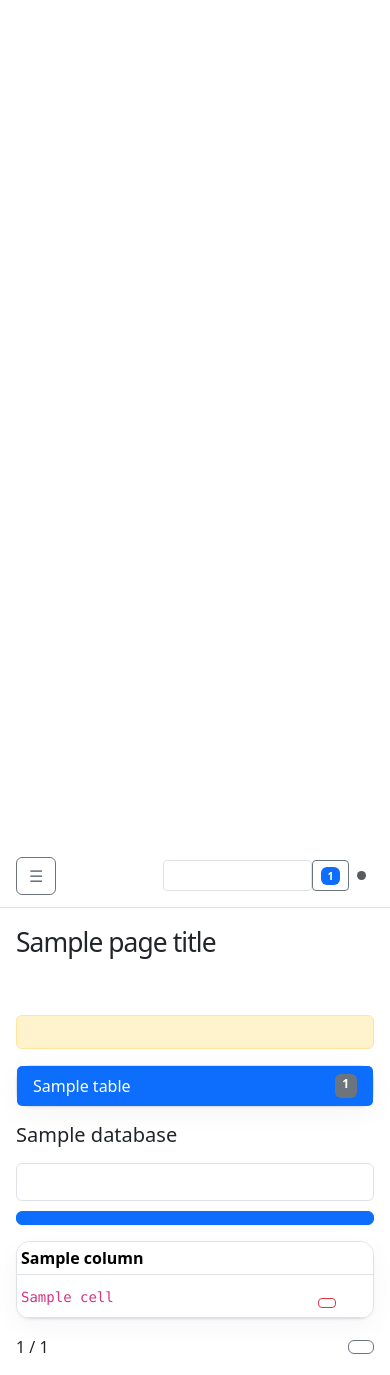
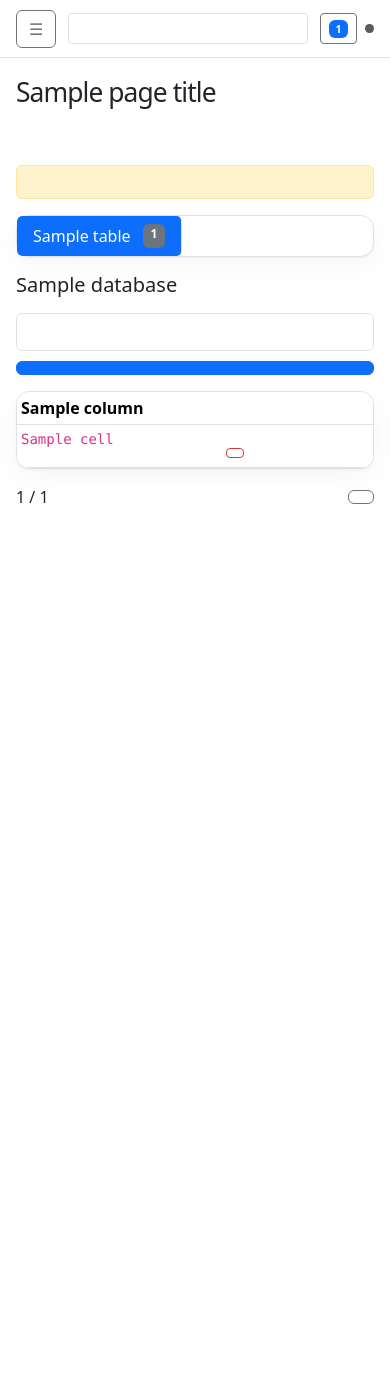
Before and after one commit to tie-infra/diskovod, a Python web app: template diskovod/templates/database.html in a window 390 px wide. After the commit the page ends 504 px from the top, so only its background shows below. Run offline with Jinja, Linux system fonts and the light colour scheme; the template is opened without the code that fills it: most values are stand-ins (such as "Sample title", 1, 10 or a date in 2020).

Commit message:
Polish responsive admin interface

```diff
--- a/diskovod/static/style.css
+++ b/diskovod/static/style.css
@@ -188,6 +198,7 @@ body {
   z-index: 1020;
   display: flex;
   align-items: center;
+  gap: 0.75rem;
   min-height: 64px;
   padding: 0.75rem clamp(1rem, 3vw, 2rem);
   border-bottom: 1px solid var(--bs-border-color);
@@ -196,7 +207,14 @@ body {
 }
 
 .topbar-search {
+  flex: 0 1 22rem;
   width: min(22rem, 38vw);
+  min-width: 8rem;
+  margin-left: auto;
+}
+
+.topbar-status {
+  flex: 0 0 auto;
 }
 
 .sidebar-toggle {
@@ -210,7 +228,9 @@ body {
 }
 
 .page-heading {
+  min-width: 0;
   margin-bottom: 1.5rem;
+  overflow-wrap: anywhere;
 }
 
 .page-heading h1 {
@@ -237,6 +257,36 @@ body {
   box-shadow: 0 1px 2px rgb(0 0 0 / 5%), 0 8px 28px rgb(0 0 0 / 4%);
 }
 
+.card-body,
+.card-header,
+.list-group-item {
+  min-width: 0;
+}
+
+.card-body > .d-flex:first-child h2,
+.card-body > .d-flex:first-child h3 {
+  margin-bottom: 0;
+}
+
+.card form label:not(.form-check) {
+  display: grid;
+  gap: 0.35rem;
+}
+
+.card .badge,
+.list-group-item .badge {
+  flex-shrink: 0;
+  max-width: 100%;
+  overflow: hidden;
+  text-overflow: ellipsis;
+}
+
+.card code,
+.list-group-item code {
+  overflow-wrap: anywhere;
+  word-break: break-word;
+}
+
 article.card {
   padding: 0;
 }
@@ -250,6 +300,21 @@ article.card {
   padding: 1rem 1.2rem;
   border-bottom: 1px solid var(--bs-border-color);
   background: transparent;
+}
+
+.card-header.d-flex,
+.card-body.d-flex,
+.card-body > .d-flex,
+.list-group-item.d-flex {
+  flex-wrap: wrap;
+  gap: 0.75rem;
+}
+
+.card-header.d-flex > :first-child,
+.card-body.d-flex > :first-child,
+.card-body > .d-flex > :first-child,
+.list-group-item.d-flex > :first-child {
+  min-width: 0;
 }
 
 .metric-grid {
@@ -337,10 +402,20 @@ article.card {
 }
 
 .filter-bar {
-  display: grid;
-  grid-template-columns: minmax(12rem, 1fr) minmax(10rem, 14rem) auto;
+  display: flex;
+  flex-wrap: wrap;
+  align-items: stretch;
   gap: 0.65rem;
   margin-bottom: 1rem;
+}
+
+.filter-bar > :not(button, [type="hidden"]) {
+  flex: 1 1 12rem;
+  min-width: 0;
+}
+
+.filter-bar > button {
+  flex: 0 0 auto;
 }
 
 .chat-list {
@@ -559,7 +666,25 @@ pre {
   align-items: start;
 }
 
+.database-layout .table th {
+  white-space: nowrap;
+}
+
+.database-layout .table td {
+  min-width: 6rem;
+  max-width: 32rem;
+  vertical-align: top;
+}
+
+.database-layout .table td code {
+  display: block;
+  white-space: pre-wrap;
+  overflow-wrap: anywhere;
+  word-break: normal;
+}
+
 .status-dot {
+  flex: 0 0 auto;
   width: 0.55rem;
   height: 0.55rem;
   border-radius: 50%;
@@ -627,29 +756,95 @@ pre {
   .messages {
     max-height: none;
   }
+
+  .database-tables .list-group {
+    display: flex;
+    flex-direction: row;
+    overflow-x: auto;
+  }
+
+  .database-tables .list-group-item {
+    flex: 0 0 auto;
+    width: auto;
+    gap: 0.75rem;
+    border-right: 1px solid var(--bs-border-color);
+    border-bottom: 0;
+    white-space: nowrap;
+  }
+}
+
+@media (max-width: 1199.98px) {
+  .automation-status-copy {
+    display: none;
+  }
+}
+
+@media (max-width: 767.98px) {
+  .settings-grid {
+    grid-template-columns: minmax(0, 1fr);
+  }
+}
+
+@media (min-width: 992px) {
+  .sidebar {
+    position: sticky;
+    top: 0;
+  }
 }
 
 @media (max-width: 575.98px) {
+  .topbar {
+    min-height: 58px;
+    padding: 0.6rem 1rem;
+  }
+
+  .topbar-search {
+    flex: 1 1 auto;
+    width: auto;
+    min-width: 0;
+    margin-left: 0;
+  }
+
   .main-content {
     padding: 1rem;
   }
 
-  .metric-grid,
+  .subnav.nav {
+    display: grid;
+    grid-template-columns: repeat(2, minmax(0, 1fr));
+    gap: 0.35rem;
+    overflow: visible;
+  }
+
+  .subnav .nav-link {
+    min-width: 0;
+    padding-right: 0.6rem;
+    padding-left: 0.6rem;
+    overflow-wrap: anywhere;
+    text-align: center;
+    white-space: normal;
+  }
+
   .settings-grid,
   .form-grid,
-  .check-grid,
-  .summary-grid,
-  .filter-bar {
+  .check-grid {
     grid-template-columns: 1fr;
   }
 
-  .message {
+  .filter-bar > :not([type="hidden"]) {
+    flex-basis: 100%;
+    width: 100%;
+  }
+
+  .message,
+  .chat-message {
     max-width: 92%;
   }
 }
 
 .pagination-bar {
   display: flex;
+  flex-wrap: wrap;
   align-items: center;
   justify-content: center;
   gap: 0.75rem;
--- a/diskovod/templates/attachments.html
+++ b/diskovod/templates/attachments.html
@@ -1,7 +1,7 @@
 {% extends "base.html" %}
 {% block content %}
-<nav class="subnav nav nav-pills"><a class="nav-link" href="/knowledge/memories">{{ t("memories_title") }}</a><a class="nav-link active" href="/knowledge/attachments">{{ t("attachments_diagnostics_title") }}</a></nav>
-<form class="filter-bar" method="get"><input class="form-control" type="search" name="q" value="{{ attachments.query }}" placeholder="{{ t('search') }}"><input class="form-control" name="channel_id" value="{{ attachments.channel_id }}" placeholder="{{ t('conversation') }}"><input class="form-control" name="media_type" value="{{ attachments.media_type }}" placeholder="{{ t('type') }}"><button class="btn btn-primary">{{ t("search") }}</button></form>
+<nav class="subnav nav nav-pills" aria-label="{{ t('knowledge') }}"><a class="nav-link" href="/knowledge/memories">{{ t("memories_title") }}</a><a class="nav-link active" href="/knowledge/attachments" aria-current="page">{{ t("attachments_diagnostics_title") }}</a></nav>
+<form class="filter-bar" method="get"><input class="form-control" type="search" name="q" value="{{ attachments.query }}" placeholder="{{ t('search') }}" aria-label="{{ t('search') }}"><input class="form-control" name="channel_id" value="{{ attachments.channel_id }}" placeholder="{{ t('conversation') }}" aria-label="{{ t('conversation') }}"><input class="form-control" name="media_type" value="{{ attachments.media_type }}" placeholder="{{ t('type') }}" aria-label="{{ t('type') }}"><button class="btn btn-primary">{{ t("search") }}</button></form>
 <div class="card table-responsive"><table class="table align-middle mb-0"><thead><tr><th>{{ t("conversation") }}</th><th>{{ t("attachment") }}</th><th>{{ t("type") }}</th><th>{{ t("size") }}</th></tr></thead><tbody>{% for item in attachments["items"] %}<tr><td><a href="/chats/{{ item.channel_id }}">{{ item.channel_id }}</a></td><td><a href="/chats/{{ item.channel_id }}#message-{{ item.message_id }}">{{ item.filename }}</a></td><td>{{ item.media_type }}</td><td>{{ item.size }}</td></tr>{% else %}<tr><td colspan="4" class="empty-state">{{ t("no_runtime_records") }}</td></tr>{% endfor %}</tbody></table></div>
 {% if attachments.previous_offset is not none or attachments.next_offset is not none %}<nav class="pagination-bar" aria-label="{{ t('pagination') }}">{% if attachments.previous_offset is not none %}<a class="btn btn-outline-secondary" href="/knowledge/attachments?q={{ attachments.query|urlencode }}&channel_id={{ attachments.channel_id|urlencode }}&media_type={{ attachments.media_type|urlencode }}&offset={{ attachments.previous_offset }}">{{ t("previous") }}</a>{% endif %}<span>{{ attachments.offset + 1 }}–{{ [attachments.offset + attachments["items"]|length, attachments.total]|min }} / {{ attachments.total }}</span>{% if attachments.next_offset is not none %}<a class="btn btn-outline-secondary" href="/knowledge/attachments?q={{ attachments.query|urlencode }}&channel_id={{ attachments.channel_id|urlencode }}&media_type={{ attachments.media_type|urlencode }}&offset={{ attachments.next_offset }}">{{ t("next") }}</a>{% endif %}</nav>{% endif %}
 {% endblock %}
--- a/diskovod/templates/base.html
+++ b/diskovod/templates/base.html
@@ -34,36 +34,36 @@
     <div class="admin-layout">
       <aside class="sidebar offcanvas-lg offcanvas-start" tabindex="-1" id="admin-sidebar" aria-label="{{ t('admin_navigation') }}">
         <div class="offcanvas-header">
-          <div class="brand">
+          <a class="brand" href="/" aria-label="{{ t('overview') }}">
             <span class="brand-mark" aria-hidden="true">◉</span>
             <span>Diskovod</span>
-          </div>
+          </a>
           <button class="btn-close d-lg-none" type="button" data-bs-dismiss="offcanvas" data-bs-target="#admin-sidebar" aria-label="{{ t('close') }}"></button>
         </div>
         <div class="offcanvas-body d-block"><nav class="nav nav-pills flex-column gap-1">
           <a class="nav-link {{ 'active' if active_section == 'overview' }}" href="/" {{ 'aria-current="page"'|safe if active_section == 'overview' }}>
-            <span aria-hidden="true">⌂</span> {{ t("overview") }}
+            <span class="nav-icon" aria-hidden="true">⌂</span> {{ t("overview") }}
           </a>
           <a class="nav-link {{ 'active' if active_section == 'inbox' }}" href="/inbox" {{ 'aria-current="page"'|safe if active_section == 'inbox' }}>
-            <span aria-hidden="true">◎</span> {{ t("inbox") }}
+            <span class="nav-icon" aria-hidden="true">◎</span> {{ t("inbox") }}
             <span class="badge text-bg-danger ms-auto" data-inbox-indicator {{ 'hidden' if not inbox_count }}>{{ inbox_count }}</span>
           </a>
           <a class="nav-link {{ 'active' if active_section == 'chats' }}" href="/chats" {{ 'aria-current="page"'|safe if active_section == 'chats' }}>
-            <span aria-hidden="true">◌</span> {{ t("chats") }}
+            <span class="nav-icon" aria-hidden="true">◌</span> {{ t("chats") }}
           </a>
           <a class="nav-link {{ 'active' if active_section == 'activity' }}" href="/activity/runs" {{ 'aria-current="page"'|safe if active_section == 'activity' }}>
-            <span aria-hidden="true">⌁</span> {{ t("activity") }}
+            <span class="nav-icon" aria-hidden="true">⌁</span> {{ t("activity") }}
           </a>
           <a class="nav-link {{ 'active' if active_section == 'knowledge' }}" href="/knowledge/memories" {{ 'aria-current="page"'|safe if active_section == 'knowledge' }}>
-            <span aria-hidden="true">◇</span> {{ t("knowledge") }}
+            <span class="nav-icon" aria-hidden="true">◇</span> {{ t("knowledge") }}
           </a>
           <div class="nav-heading">{{ t("settings") }}</div>
           <a class="nav-link {{ 'active' if active_section == 'settings' }}" href="/settings/connections" {{ 'aria-current="page"'|safe if active_section == 'settings' }}>
-            <span aria-hidden="true">⚙</span> {{ t("settings") }}
+            <span class="nav-icon" aria-hidden="true">⚙</span> {{ t("settings") }}
           </a>
           <div class="nav-heading">{{ t("system") }}</div>
           <a class="nav-link {{ 'active' if active_section == 'system' }}" href="/system/diagnostics" {{ 'aria-current="page"'|safe if active_section == 'system' }}>
-            <span aria-hidden="true">⋯</span> {{ t("system") }}
+            <span class="nav-icon" aria-hidden="true">⋯</span> {{ t("system") }}
           </a>
         </nav></div>
       </aside>
@@ -72,16 +72,16 @@
           <button class="btn btn-outline-secondary sidebar-toggle" type="button" data-bs-toggle="offcanvas" data-bs-target="#admin-sidebar" aria-controls="admin-sidebar">
             <span aria-hidden="true">☰</span><span class="visually-hidden">{{ t("admin_navigation") }}</span>
           </button>
-          <form class="topbar-search ms-auto" method="get" action="/search" role="search">
+          <form class="topbar-search" method="get" action="/search" role="search">
             <label class="visually-hidden" for="global-search">{{ t("search") }}</label>
             <input id="global-search" class="form-control form-control-sm" type="search" name="q" value="{{ query|default('') }}" placeholder="{{ t('search') }}" minlength="2">
           </form>
-          <div class="d-flex align-items-center gap-2">
-            <a class="btn btn-sm btn-outline-secondary" href="/activity/jobs" data-job-indicator role="status" aria-live="polite">
-              {{ t("jobs") }} <span class="badge text-bg-primary">{{ active_job_count }}</span>
+          <div class="topbar-status d-flex align-items-center gap-2" aria-label="{{ t('automation_enabled') if automation_settings.enabled else t('automation_disabled') }}" title="{{ t('automation_enabled') if automation_settings.enabled else t('automation_disabled') }}">
+            <a class="btn btn-sm btn-outline-secondary" href="/activity/jobs" data-job-indicator>
+              {{ t("jobs") }} <span class="badge text-bg-primary" aria-live="polite">{{ active_job_count }}</span>
             </a>
             <span class="status-dot {{ 'is-on' if automation_settings.enabled }}" aria-hidden="true"></span>
-            <span class="small text-body-secondary">
+            <span class="automation-status-copy small text-body-secondary">
               {{ t("automation_enabled") if automation_settings.enabled else t("automation_disabled") }}
             </span>
           </div>
--- a/diskovod/templates/chats.html
+++ b/diskovod/templates/chats.html
@@ -1,8 +1,8 @@
 {% extends "base.html" %}
 {% block content %}
 <form class="filter-bar" method="get">
-  <input class="form-control" type="search" name="q" value="{{ chats.query }}" placeholder="{{ t('search') }}">
-  <select class="form-select" name="state">
+  <input class="form-control" type="search" name="q" value="{{ chats.query }}" placeholder="{{ t('search') }}" aria-label="{{ t('search') }}">
+  <select class="form-select" name="state" aria-label="{{ t('status') }}">
     <option value="">{{ t("all") }}</option>
     {% for state in ("autonomous", "shared", "on_invocation", "manual", "draft", "paused", "snoozed", "escalated", "failed") %}<option value="{{ state }}" {{ 'selected' if chats.state == state }}>{{ t("interaction_preset_" ~ state) if state in ("autonomous", "shared", "on_invocation", "manual", "draft") else t("availability_paused") if state == "paused" else t(state if state != "failed" else "failed_recently") }}</option>{% endfor %}
   </select>
--- a/diskovod/templates/database.html
+++ b/diskovod/templates/database.html
@@ -20,7 +20,7 @@
     </div>
     <form class="filter-bar" method="get">
       <input type="hidden" name="table" value="{{ database.name }}">
-      <input class="form-control" type="search" name="q" value="{{ database.query }}" placeholder="{{ t('search_columns') }}">
+      <input class="form-control" type="search" name="q" value="{{ database.query }}" placeholder="{{ t('search_columns') }}" aria-label="{{ t('search_columns') }}">
       <button class="btn btn-primary">{{ t("search") }}</button>
     </form>
     <div class="card table-responsive">
--- a/diskovod/templates/escalation.html
+++ b/diskovod/templates/escalation.html
@@ -1,5 +1,5 @@
 {% extends "base.html" %}
-{% block breadcrumbs %}<nav aria-label="{{ t('pagination') }}"><a href="/inbox">{{ t("inbox") }}</a> / {{ detail.conversation.peer_name or detail.escalation.channel_id }}</nav>{% endblock %}
+{% block breadcrumbs %}<nav aria-label="{{ t('inbox') }}"><a href="/inbox">{{ t("inbox") }}</a> / {{ detail.conversation.peer_name or detail.escalation.channel_id }}</nav>{% endblock %}
 {% block subtitle %}<p class="text-body-secondary">{{ t("reason_" ~ detail.escalation.reason) }}</p>{% endblock %}
 {% block content %}
 <div class="chat-layout">
--- a/diskovod/templates/inbox.html
+++ b/diskovod/templates/inbox.html
@@ -6,7 +6,7 @@
   <article class="card border-warning"><div class="card-body">
     <div class="d-flex justify-content-between"><h2 class="h5">{{ t("captcha_requests") }}</h2><span class="badge text-bg-warning">{{ challenge.expires_in_seconds }}s</span></div>
     <p>{{ t("captcha_help", service=challenge.service, seconds=challenge.expires_in_seconds) }}</p>
-    <form method="post" action="/discord/captcha/{{ challenge.id }}" class="d-flex gap-2"><label class="visually-hidden" for="captcha-{{ challenge.id }}">{{ t("captcha_solution") }}</label><input id="captcha-{{ challenge.id }}" class="form-control" name="solution" required placeholder="{{ t('captcha_solution') }}"><button class="btn btn-primary">{{ t("submit_captcha") }}</button></form>
+    <form method="post" action="/discord/captcha/{{ challenge.id }}" class="d-flex flex-wrap gap-2"><label class="visually-hidden" for="captcha-{{ challenge.id }}">{{ t("captcha_solution") }}</label><input id="captcha-{{ challenge.id }}" class="form-control flex-grow-1" name="solution" required placeholder="{{ t('captcha_solution') }}"><button class="btn btn-primary">{{ t("submit_captcha") }}</button></form>
   </div></article>
   {% endfor %}
   {% for problem in connection_errors %}
--- a/diskovod/templates/jobs.html
+++ b/diskovod/templates/jobs.html
@@ -1,7 +1,7 @@
 {% extends "base.html" %}
 {% block content %}
-<nav class="subnav nav nav-pills"><a class="nav-link" href="/activity/runs">{{ t("runs") }}</a><a class="nav-link active" href="/activity/jobs">{{ t("jobs") }}</a></nav>
-<form class="filter-bar" method="get"><select class="form-select" name="job_status"><option value="">{{ t("all") }}</option>{% for status in ("queued","running","cancellation_requested","succeeded","failed","cancelled") %}<option value="{{ status }}" {{ 'selected' if jobs.status == status }}>{{ t("status_" ~ status) }}</option>{% endfor %}</select><button class="btn btn-primary">{{ t("search") }}</button></form>
+<nav class="subnav nav nav-pills" aria-label="{{ t('activity') }}"><a class="nav-link" href="/activity/runs">{{ t("runs") }}</a><a class="nav-link active" href="/activity/jobs" aria-current="page">{{ t("jobs") }}</a></nav>
+<form class="filter-bar" method="get"><select class="form-select" name="job_status" aria-label="{{ t('status') }}"><option value="">{{ t("all") }}</option>{% for status in ("queued","running","cancellation_requested","succeeded","failed","cancelled") %}<option value="{{ status }}" {{ 'selected' if jobs.status == status }}>{{ t("status_" ~ status) }}</option>{% endfor %}</select><button class="btn btn-primary">{{ t("search") }}</button></form>
 <div class="card"><div class="list-group list-group-flush">
 {% for job in jobs["items"] %}<a class="list-group-item list-group-item-action d-flex justify-content-between align-items-center" href="/activity/jobs/{{ job.id }}"><span><strong>{{ job.type_label }}</strong><small class="d-block text-body-secondary">{% if job.progress_stage %}{{ job.stage_label }}{% else %}<time data-local-time data-timestamp="{{ job.requested_at }}">{{ job.requested_at }}</time>{% endif %}</small></span><span class="badge status-{{ job.status }}">{{ job.status_label }}</span></a>{% else %}<div class="empty-state">{{ t("no_jobs") }}</div>{% endfor %}
 </div></div>
--- a/diskovod/templates/memories.html
+++ b/diskovod/templates/memories.html
@@ -1,7 +1,7 @@
 {% extends "base.html" %}
 {% block content %}
-<nav class="subnav nav nav-pills"><a class="nav-link active" href="/knowledge/memories">{{ t("memories_title") }}</a><a class="nav-link" href="/knowledge/attachments">{{ t("attachments_diagnostics_title") }}</a></nav>
-<form class="filter-bar" method="get"><input class="form-control" type="search" name="q" value="{{ memories.query }}" placeholder="{{ t('search') }}"><input class="form-control" name="scope" value="{{ memories.scope }}" placeholder="{{ t('scope') }}"><button class="btn btn-primary">{{ t("search") }}</button></form>
+<nav class="subnav nav nav-pills" aria-label="{{ t('knowledge') }}"><a class="nav-link active" href="/knowledge/memories" aria-current="page">{{ t("memories_title") }}</a><a class="nav-link" href="/knowledge/attachments">{{ t("attachments_diagnostics_title") }}</a></nav>
+<form class="filter-bar" method="get"><input class="form-control" type="search" name="q" value="{{ memories.query }}" placeholder="{{ t('search') }}" aria-label="{{ t('search') }}"><input class="form-control" name="scope" value="{{ memories.scope }}" placeholder="{{ t('scope') }}" aria-label="{{ t('scope') }}"><button class="btn btn-primary">{{ t("search") }}</button></form>
 <div class="card"><div class="list-group list-group-flush">{% for memory in memories["items"] %}<article class="list-group-item"><div class="d-flex justify-content-between"><strong>{{ memory.key }}</strong><code>{{ memory.namespace }}</code></div><pre class="mt-2"><code>{{ memory.value_pretty }}</code></pre><details><summary class="btn btn-sm btn-outline-danger">{{ t("delete_row") }}</summary><form class="mt-2" method="post" action="/knowledge/memories/delete"><input type="hidden" name="namespace" value="{{ memory.namespace }}"><input type="hidden" name="key" value="{{ memory.key }}"><label class="form-check"><input class="form-check-input" type="checkbox" name="confirm" value="delete" required><span>{{ t("confirm_delete") }}</span></label><button class="btn btn-sm btn-danger mt-2">{{ t("delete_row") }}</button></form></details></article>{% else %}<div class="empty-state">{{ t("no_runtime_records") }}</div>{% endfor %}</div></div>
 {% if memories.previous_offset is not none or memories.next_offset is not none %}<nav class="pagination-bar" aria-label="{{ t('pagination') }}">{% if memories.previous_offset is not none %}<a class="btn btn-outline-secondary" href="/knowledge/memories?q={{ memories.query|urlencode }}&scope={{ memories.scope|urlencode }}&offset={{ memories.previous_offset }}">{{ t("previous") }}</a>{% endif %}<span>{{ memories.offset + 1 }}–{{ [memories.offset + memories["items"]|length, memories.total]|min }} / {{ memories.total }}</span>{% if memories.next_offset is not none %}<a class="btn btn-outline-secondary" href="/knowledge/memories?q={{ memories.query|urlencode }}&scope={{ memories.scope|urlencode }}&offset={{ memories.next_offset }}">{{ t("next") }}</a>{% endif %}</nav>{% endif %}
 {% endblock %}
--- a/diskovod/templates/overview.html
+++ b/diskovod/templates/overview.html
@@ -33,7 +33,7 @@
   <div class="list-group list-group-flush">
     {% for chat in overview.recent_chats %}
       <a class="list-group-item list-group-item-action" href="/chats/{{ chat.channel_id }}">
-        <div class="d-flex justify-content-between gap-3"><strong>{{ chat.peer_name or t("unknown_peer") }}</strong><span class="badge text-bg-secondary">{{ t("interaction_preset_" ~ chat.mode) }}</span></div>
+        <div class="d-flex justify-content-between gap-3"><strong class="text-truncate">{{ chat.peer_name or t("unknown_peer") }}</strong><span class="badge text-bg-secondary">{{ t("interaction_preset_" ~ chat.effective_policy) if chat.effective_policy in ("autonomous", "shared", "on_invocation", "manual", "draft") else t("availability_paused") if chat.effective_policy == "paused" else t("snoozed") }}</span></div>
         <small class="d-block text-body-secondary text-truncate">{{ chat.latest_content or t("no_messages") }}</small>
       </a>
     {% else %}<div class="empty-state">{{ t("no_messages") }}</div>{% endfor %}
--- a/diskovod/templates/runs.html
+++ b/diskovod/templates/runs.html
@@ -1,9 +1,9 @@
 {% extends "base.html" %}
 {% block content %}
-<nav class="subnav nav nav-pills"><a class="nav-link active" href="/activity/runs">{{ t("runs") }}</a><a class="nav-link" href="/activity/jobs">{{ t("jobs") }}</a></nav>
+<nav class="subnav nav nav-pills" aria-label="{{ t('activity') }}"><a class="nav-link active" href="/activity/runs" aria-current="page">{{ t("runs") }}</a><a class="nav-link" href="/activity/jobs">{{ t("jobs") }}</a></nav>
 <form class="filter-bar" method="get">
-  <select class="form-select" name="run_status"><option value="">{{ t("all") }}</option>{% for status in ("running","completed","interrupted","failed","cancelled") %}<option value="{{ status }}" {{ 'selected' if runs.status == status }}>{{ t("status_" ~ status) }}</option>{% endfor %}</select>
-  <input class="form-control" name="channel_id" value="{{ runs.channel_id }}" placeholder="{{ t('channel', id='…') }}">
+  <select class="form-select" name="run_status" aria-label="{{ t('status') }}"><option value="">{{ t("all") }}</option>{% for status in ("running","completed","interrupted","failed","cancelled") %}<option value="{{ status }}" {{ 'selected' if runs.status == status }}>{{ t("status_" ~ status) }}</option>{% endfor %}</select>
+  <input class="form-control" name="channel_id" value="{{ runs.channel_id }}" placeholder="{{ t('channel', id='…') }}" aria-label="{{ t('conversation') }}">
   <button class="btn btn-primary">{{ t("search") }}</button>
 </form>
 <div class="card table-responsive"><table class="table align-middle mb-0"><thead><tr><th>{{ t("time") }}</th><th>{{ t("conversation") }}</th><th>{{ t("model_request_status") }}</th><th>{{ t("duration") }}</th><th></th></tr></thead><tbody>
--- a/diskovod/templates/search.html
+++ b/diskovod/templates/search.html
@@ -1,10 +1,10 @@
 {% extends "base.html" %}
 {% block content %}
-<form class="filter-bar" method="get" role="search"><input class="form-control" type="search" name="q" value="{{ query }}" minlength="2" autofocus placeholder="{{ t('search') }}"><button class="btn btn-primary">{{ t("search") }}</button></form>
+<form class="filter-bar" method="get" role="search"><input class="form-control" type="search" name="q" value="{{ query }}" minlength="2" autofocus placeholder="{{ t('search') }}" aria-label="{{ t('search') }}"><button class="btn btn-primary">{{ t("search") }}</button></form>
 {% if query|length >= 2 %}<div class="row g-4">
 {% for group, items in results.items() %}<div class="col-xl-6"><section class="card h-100"><div class="card-header"><h2 class="h5 mb-0">{{ t(group) }}</h2></div><div class="list-group list-group-flush">
   {% for item in items %}
-    {% if group == "chats" %}<a class="list-group-item list-group-item-action" href="/chats/{{ item.channel_id }}"><strong>{{ item.peer_name or item.channel_id }}</strong><small class="d-block text-body-secondary">{{ t("interaction_preset_" ~ item.mode) }}</small></a>
+    {% if group == "chats" %}<a class="list-group-item list-group-item-action" href="/chats/{{ item.channel_id }}"><strong>{{ item.peer_name or item.channel_id }}</strong><small class="d-block text-body-secondary">{{ t("interaction_preset_" ~ item.mode) if item.mode in ("autonomous", "shared", "on_invocation", "manual", "draft") else t("availability_paused") if item.mode == "paused" else t("snoozed") }}</small></a>
     {% elif group == "messages" %}<a class="list-group-item list-group-item-action" href="/chats/{{ item.channel_id }}"><strong>{{ item.author_name }}</strong><small class="d-block text-body-secondary text-truncate">{{ item.content }}</small></a>
     {% elif group == "runs" %}<a class="list-group-item list-group-item-action d-flex justify-content-between" href="/activity/runs/{{ item.id }}"><span>{{ item.channel_id }}</span><span class="badge status-{{ item.status }}">{{ t("status_" ~ item.status) }}</span></a>
     {% elif group == "memories" %}<a class="list-group-item list-group-item-action" href="/knowledge/memories?q={{ item.key|urlencode }}"><strong>{{ item.key }}</strong><small class="d-block text-body-secondary text-truncate">{{ item.value }}</small></a>
```
Also changed, not shown: other parts of diskovod/static/style.css (+55 -9 lines), diskovod/admin_queries.py (+13 -2 lines), diskovod/templates/run.html (+4 -4 lines), diskovod/templates/settings_connections.html (+2 -2 lines), tests/test_admin_queries.py (+5 -0 lines), tests/test_template.py (+6 -0 lines).
